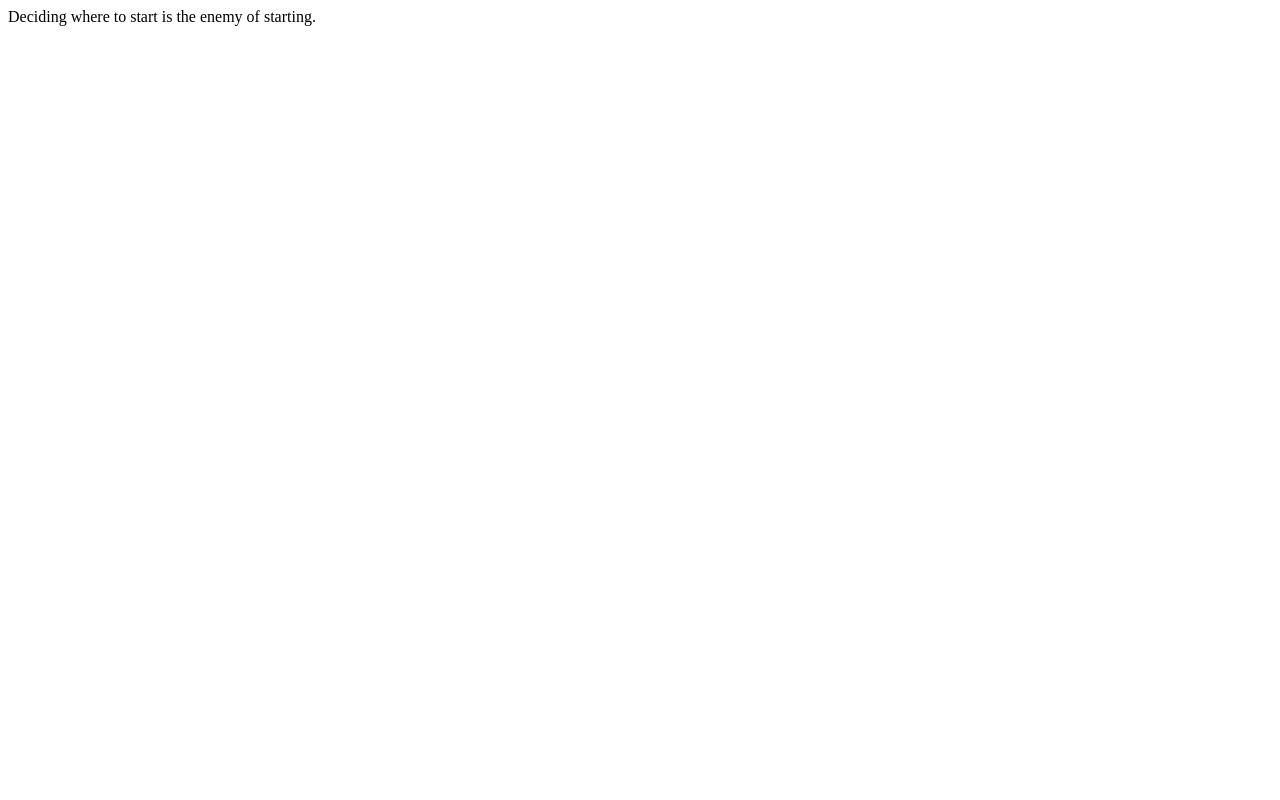
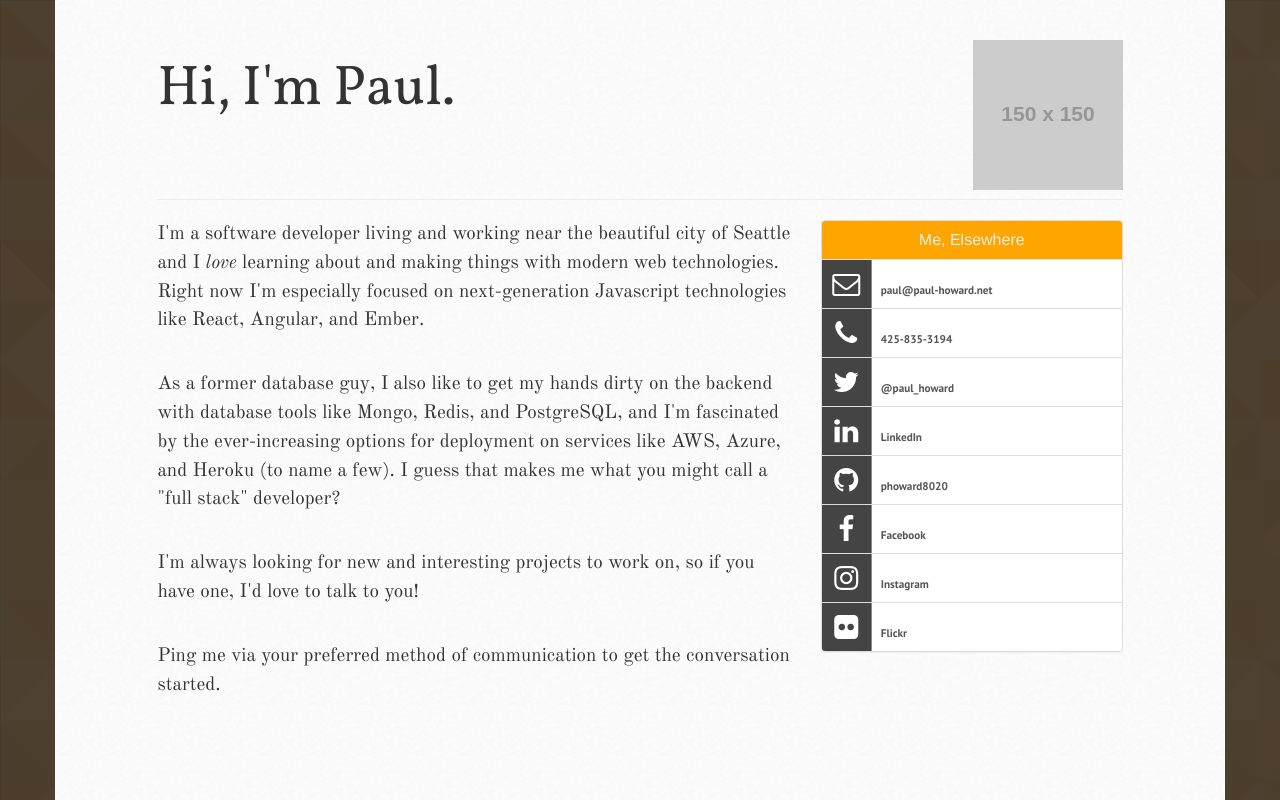
Before and after one commit to phoward8020/phoward8020.github.io, a plain HTML site: page index.html in a window 1280 px wide. Drawn offline with nearby package versions, Linux system fonts and the light colour scheme; placeholder pictures from the web are drawn by us; a web font is replaced by a local one.

Commit message:
first draft

```diff
--- a/index.html
+++ b/index.html
@@ -1 +1,107 @@
-Deciding where to start is the enemy of starting.
+<!DOCTYPE html>
+<html lang="en">
+<head>
+  <meta charset="UTF-8">
+  <title>Paul Howard | Full-Stack Developer</title>
+  <link href="https://maxcdn.bootstrapcdn.com/bootstrap/3.3.4/css/bootstrap.min.css" rel="stylesheet">
+  <link href="https://maxcdn.bootstrapcdn.com/font-awesome/4.3.0/css/font-awesome.min.css" rel="stylesheet">
+  <link rel="stylesheet" href="styles/main.css">
+  <!--[if lt IE 9]><script src="http://html5shim.googlecode.com/svn/trunk/html5.js"></script><![endif]-->
+  <link href='http://fonts.googleapis.com/css?family=Abril+Fatface|Open+Sans:300,400,600,700,800|Gentium+Book+Basic:400,400italic|Vollkorn:400italic,400' rel='stylesheet' type='text/css'>
+  <link href='http://fonts.googleapis.com/css?family=Gravitas+One|Lato:100,900|Old+Standard+TT:400,400italic|PT+Serif:400|PT+Sans+Narrow:700' rel='stylesheet' type='text/css'>
+  <link href='http://fonts.googleapis.com/css?family=PT+Sans:700|Merriweather:400,900|Playfair+Display:400,900,700italic|Oswald:700|PT+Mono' rel='stylesheet' type='text/css'>
+  <link href='http://fonts.googleapis.com/css?family=Cardo:400,400italic' rel='stylesheet' type='text/css'>
+</head>
+<body>
+  <div class="container">
+    <div class="page-header">
+      <div class="row">
+        <div class="col-xs-12 col-sm-4 text-right pull-right">
+          <img src="http://placehold.it/150x150" alt="">
+        </div>
+        <div class="col-xs-12 col-sm-8">
+          <h1>Hi, I&apos;m Paul.</h1>
+        </div>
+      </div>
+    </div>
+    <div class="row">
+      <div class="col-sm-8">
+        <p>I'm a software developer living and working near the
+          beautiful city of Seattle and I <em>love</em> learning about and making
+          things with modern web technologies. Right now I'm especially
+          focused on next-generation Javascript technologies like React,
+          Angular, and Ember.</p>
+
+        <p>As a former database guy, I also like to get my hands dirty on
+          the backend with database tools like Mongo, Redis, and PostgreSQL,
+          and I'm fascinated by the ever-increasing options for deployment
+          on services like AWS, Azure, and Heroku (to name a few). I guess
+          that makes me what you might call a "full stack" developer?</p>
+
+        <p>I'm always looking for new and interesting projects to work on,
+          so if you have one, I'd love to talk to you!</p>
+
+        <p>Ping me via your preferred method of communication to get the
+          conversation started.</p>
+      </div>
+      <!-- <div id="contact-list" class="col-sm-4">
+        <h4 class='text-center'>Call Me! (Text/Tweet/Whatever)</h4>
+        <ul class='fa-ul list-group'>
+          <li><i class="fa fa-li fa-fw list-group-item fa-cog"></i>Email</li>
+          <li><i class="fa fa-li fa-cog"></i>Phone</li>
+          <li><i class="fa fa-li fa-cog"></i>Twitter</li>
+          <li><i class="fa fa-li fa-cog"></i>LinkedIn</li>
+          <li><i class="fa fa-li fa-cog"></i>GitHub</li>
+          <li><i class="fa fa-li fa-cog"></i>Facebook</li>
+          <li><i class="fa fa-li fa-cog"></i>Instagram</li>
+          <li><i class="fa fa-li fa-cog"></i>Flickr</li>
+        </ul>
+      </div> -->
+      <div class="col-sm-4">
+        <div class="panel panel-default contact-list">
+          <div class="panel-heading">
+            <h3 class='panel-title text-center'>Me, Elsewhere</h3>
+          </div>
+          <div class='list-group'>
+            <a class='list-group-item'>
+              <i class="fa fa-2x fa-inverse fa-envelope-o"></i>
+              <span class='contact-label'>paul@paul-howard.net</span>
+            </a>
+            <a class='list-group-item'>
+              <i class="fa fa-2x fa-inverse fa-phone"></i>
+              <span class='contact-label'>425-835-3194</span>
+            </a>
+            <a class='list-group-item'>
+              <i class="fa fa-2x fa-inverse fa-twitter"></i>
+              <span class='contact-label'>@paul_howard</span>
+            </a>
+            <a class='list-group-item'>
+              <i class="fa fa-2x fa-inverse fa-linkedin"></i>
+              <span class='contact-label'>LinkedIn</span>
+            </a>
+            <a class='list-group-item'>
+              <i class="fa fa-2x fa-inverse fa-github"></i>
+              <span class='contact-label'>phoward8020</span>
+              </a>
+            <a class='list-group-item'>
+              <i class="fa fa-2x fa-inverse fa-facebook"></i>
+              <span class='contact-label'>Facebook</span>
+            </a>
+            <a class='list-group-item'>
+              <i class="fa fa-2x fa-inverse fa-instagram"></i>
+              <span class='contact-label'>Instagram</span>
+            </a>
+            <a class='list-group-item'>
+              <i class="fa fa-2x fa-inverse fa-flickr"></i>
+              <span class='contact-label'>Flickr</span>
+            </a>
+          </div>
+      </div>
+      </div>
+    </div>
+  </div>
+
+  <script src="https://ajax.googleapis.com/ajax/libs/jquery/1.11.2/jquery.min.js"></script>
+  <script src="https://maxcdn.bootstrapcdn.com/bootstrap/3.3.4/js/bootstrap.min.js"></script>
+</body>
+</html>
--- /dev/null
+++ b/styles/main.css
@@ -0,0 +1,61 @@
+html, body, .full-height {
+  height: 100%;
+}
+
+body {
+  background: url('../images/brown-background.png');
+  padding: 0;
+  margin: 0;
+}
+
+.container {
+  background: url('../images/paper-pattern.png');
+  height: 100%;
+  overflow: auto;
+  padding: 0 8vw;
+}
+
+h1 {
+  font-family: 'Vollkorn';
+  font-size: 7vh;
+}
+
+p {
+  font-family: 'Old Standard TT';
+  font-size: 2.4vh;
+  line-height: 1.5;
+  padding-bottom: 25px;
+
+  -webkit-hyphens: auto;
+  -moz-hyphens: auto;
+  -epub-hyphens: auto;
+  -ms-hyphens: auto;
+  -o-hyphens: auto;
+  hyphens: auto;
+}
+
+.contact-list .panel-heading {
+  background: orange;
+  color: #eee;
+}
+
+.contact-list .list-group-item {
+  padding: 0;
+  white-space:nowrap;
+  overflow: scroll;
+}
+
+.contact-list i {
+  background: #444;
+  width: 50px;
+  text-align: center;
+  border-right: 1px solid #888;
+  padding: 10px 10px 10px 10px;
+}
+
+.contact-label {
+  margin-left: 5px;
+  font-family: 'PT Sans';
+  font-size: 1.4vh;
+  line-height: 1.5;
+}
```
Also changed, not shown: images/brown-background.png (added), images/copper-background.png (added), images/dark-background.png (added), images/paper-pattern.png (added), 1 other file.
